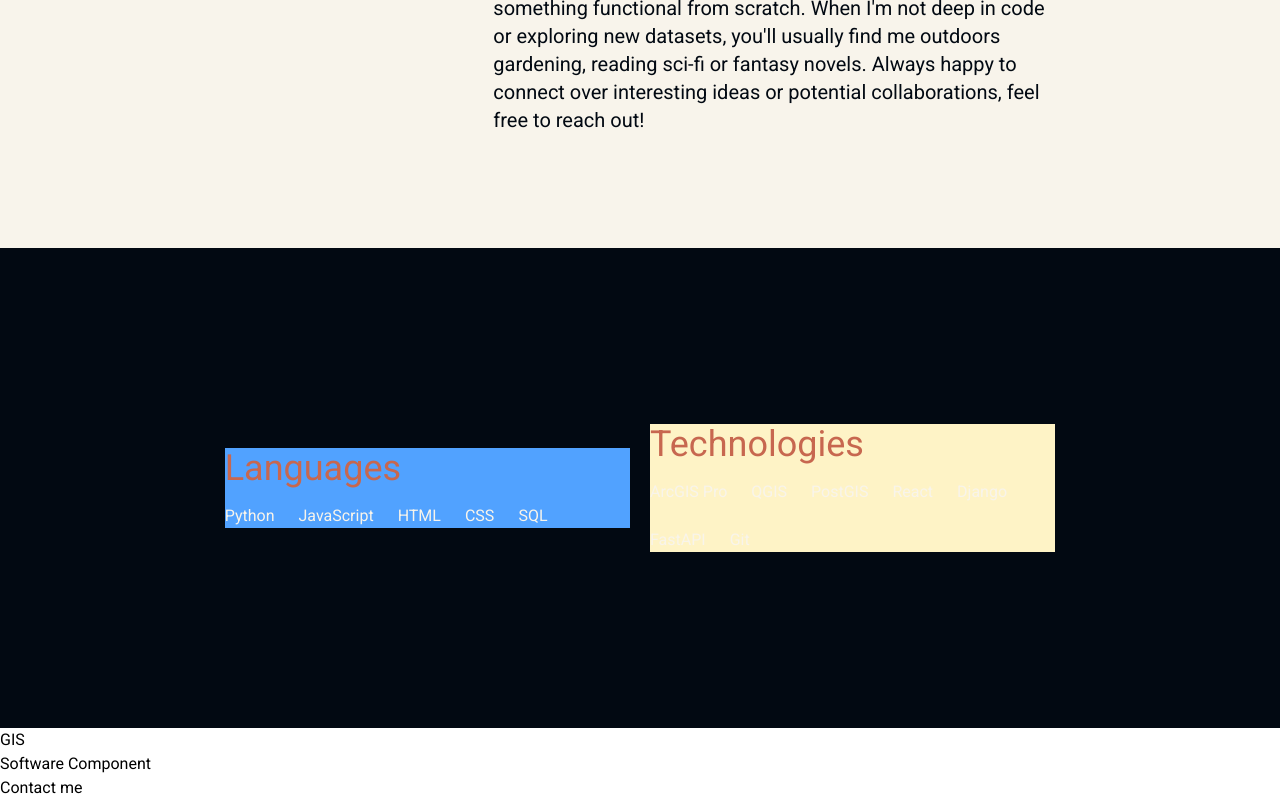
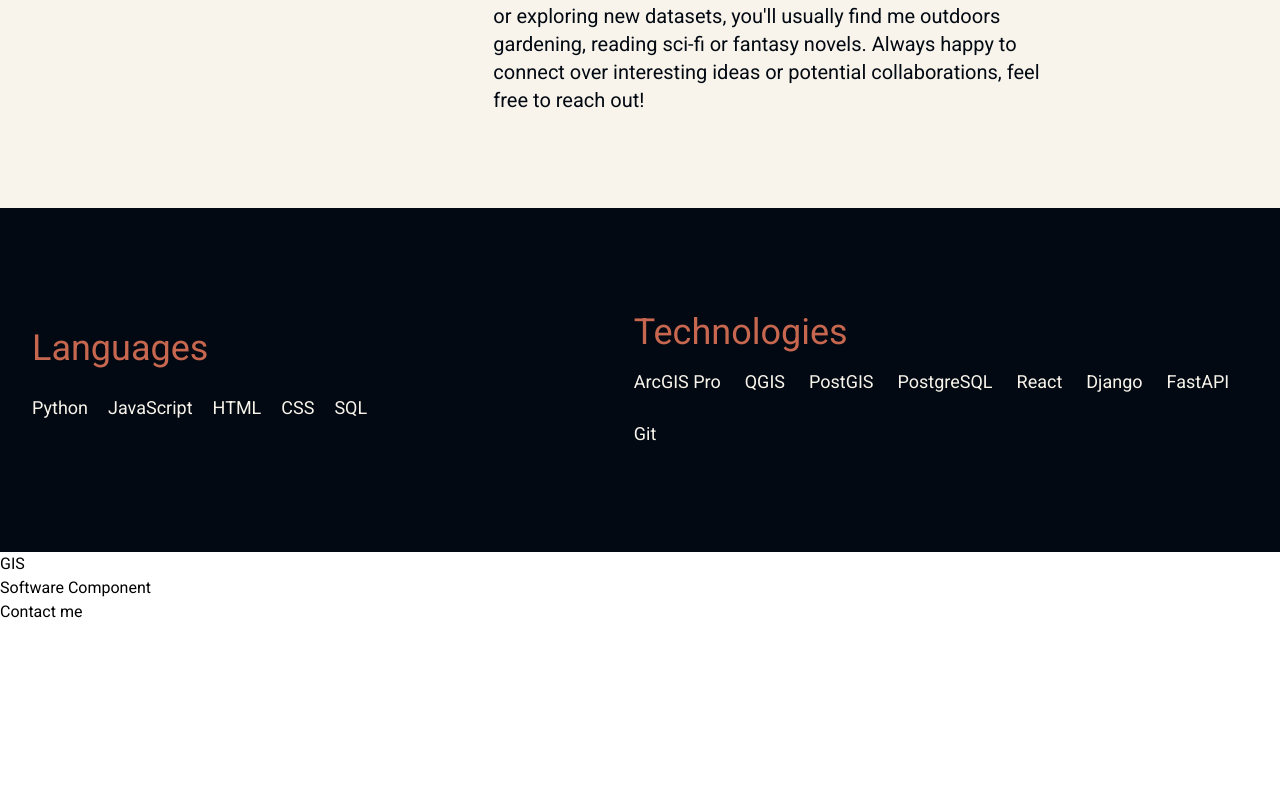
Before and after one commit to Kimberley-saka/my_portfolio, a React (Vite) app: page / in a window 1280 px wide. Shown: the part 1032-1832 px from the top of the page. After the commit the page ends 1656 px from the top, so only its background shows below. Built offline with nearby package versions, Linux system fonts and the light colour scheme.

Commit message:
updated some styling

```diff
--- a/src/Components/AboutMe.jsx
+++ b/src/Components/AboutMe.jsx
@@ -1,6 +1,6 @@
 function AboutMe(){
   return(
-    <div className="flex flex-col gap-10 md:h-120 bg-light-orange text-dark-blue
+    <div className="flex flex-col gap-10 md:h-110 bg-light-orange text-dark-blue
     font-light p-8 md:p-20 md:flex-row">
       <div className="text-4xl w-full md:text-6xl text-orange-ish font-bold md:w-1/3">
           About me
--- a/src/Components/Skills.jsx
+++ b/src/Components/Skills.jsx
@@ -2,21 +2,21 @@
 
 const languages = ["Python", "JavaScript", "HTML", "CSS", "SQL"];
 
-const technologies = ["ArcGIS Pro", "QGIS", "PostGIS","React", "Django", "FastAPI", "Git"];
+const technologies = ["ArcGIS Pro", "QGIS", "PostGIS", "PostgreSQL", "React", "Django", "FastAPI", "Git"];
 
 
 function Skills() {
   return(
     <div className="flex flex-col  bg-dark-blue md:flex-row justify-center items-center
-    text-light-orange font-light p-8  md:h-120 gap-5">
+    text-light-orange font-light p-8 h-86 gap-5">
 
-       <div className="md:w-1/3 bg-blue-400">
+       <div className="w-full md:w-1/2">
           <h1 className="text-orange-ish text-2xl md:text-4xl">
           Languages
         </h1>
-        <ul className="list-inside  flex flex-row flex-wrap gap-6 mt-4">
+        <ul className="list-none md:text-lg flex flex-row flex-wrap gap-5 mt-4">
           {languages.map(lang => (
-            <li className="flex "
+            <li className="flex items-center justify-center h-12"
             key={lang}>{lang}</li>
           ))}
         </ul>
@@ -24,11 +24,11 @@
       </div>
 
 
-      <div className="md:w-1/3 bg-amber-100">
-          <h1 className="text-orange-ish text-2xl md:text-4xl bg-amber-100">
+      <div className="">
+          <h1 className="text-orange-ish text-2xl md:text-4xl">
           Technologies
         </h1>
-        <ul className="list-inside  flex flex-row flex-wrap gap-6 mt-4">
+        <ul className="list-none flex flex-row flex-wrap gap-6 mt-4 md:text-lg">
           {technologies.map(tech => (
             <li className="flex items-center justify-center rounded-md"
             key={tech}>{tech}</li>
```
